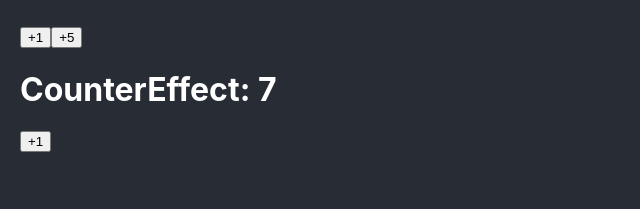
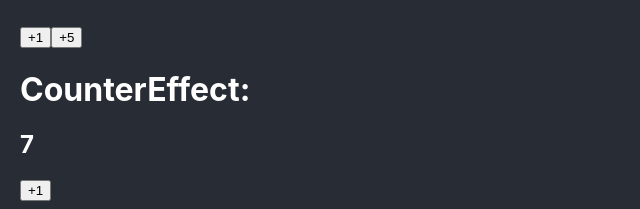
Before and after one commit to johaolopz/reactPro, a React (Create React App) app: page / in a window 1280 px wide. Shown: the part 240-449 px from the top of the page, without its empty margins (0-640 px from the left). Built offline with nearby package versions, Linux system fonts and the light colour scheme.

Commit message:
greensock/gsap used

```diff
--- a/package.json
+++ b/package.json
@@ -10,6 +10,7 @@
     "@types/node": "^16.11.21",
     "@types/react": "^17.0.38",
     "@types/react-dom": "^17.0.11",
+    "gsap": "^3.9.1",
     "react": "^17.0.2",
     "react-dom": "^17.0.2",
     "react-scripts": "5.0.0",
--- a/src/bases/CounterEffect.tsx
+++ b/src/bases/CounterEffect.tsx
@@ -1,4 +1,5 @@
 import React, {useState, useEffect} from 'react';
+import { gsap } from 'gsap';
 
 const MAXIMUM_COUNT = 10
 
@@ -17,10 +18,17 @@ export const CounterEffect = () => {
         //Una vez counter sea 10+ hace el efecto y estiliza con css la consola del navegador
       console.log("%cSe llegó al max","color: red; background-color: black;")
 
+      //ANIMATION WITH GSAP SCREENSOCK, X-Y SLIDE/DURATION/ANIMATION TYPES
+      //Estos métodos son promesas, se puede usar .then
+      gsap.to('h2', {y: -10, duration: 0.2, ease: 'ease.out'}).then(()=>{
+          gsap.to('h2', {y: 0, duration: 1, ease: 'bounce.out'})
+        })
+
     }, [counter]);
 
   return <>
-      <h1>CounterEffect: {counter}</h1>
+      <h1>CounterEffect:</h1>
+      <h2>{counter}</h2>
       <button onClick={handleClick}>
           +1
       </button>
```
Also changed, not shown: 1 other file (tests, documents, lock files or other folders).
